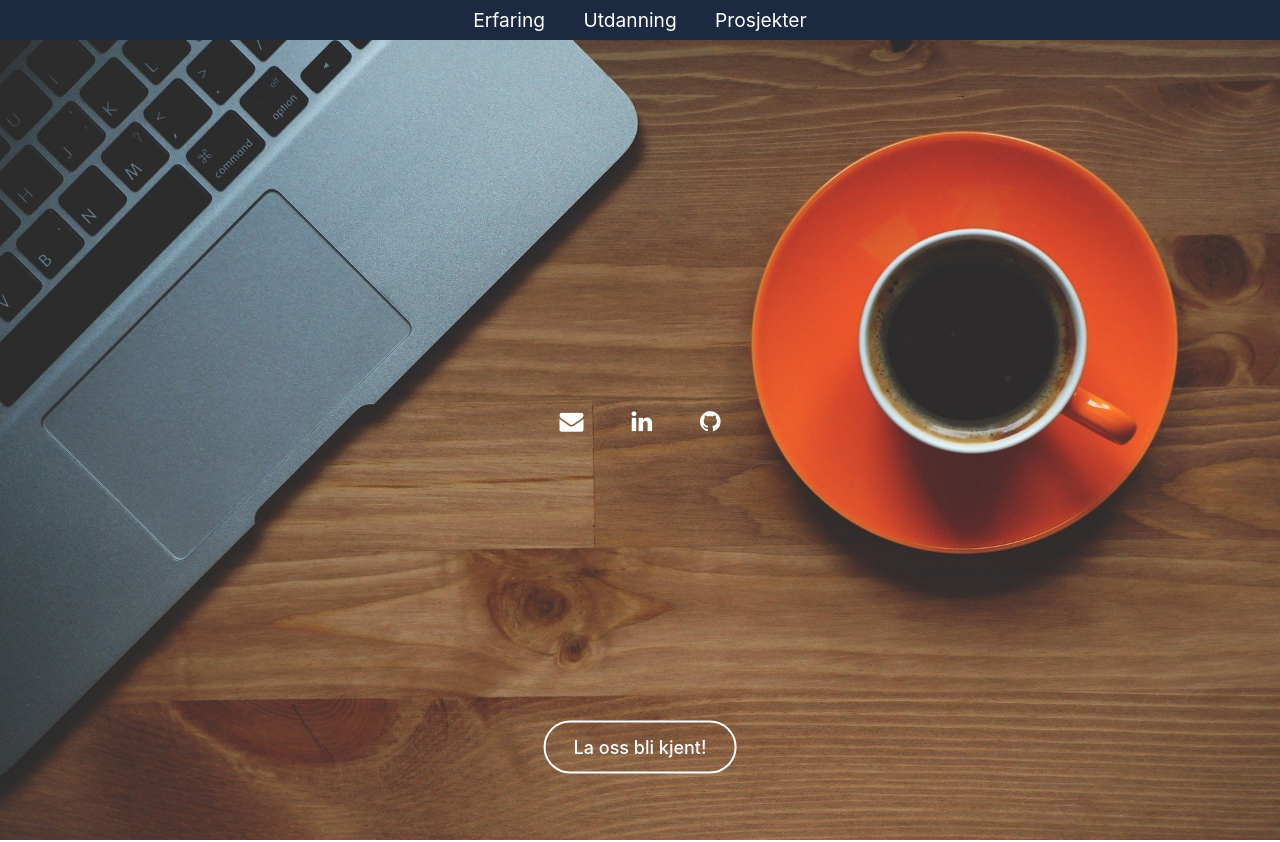
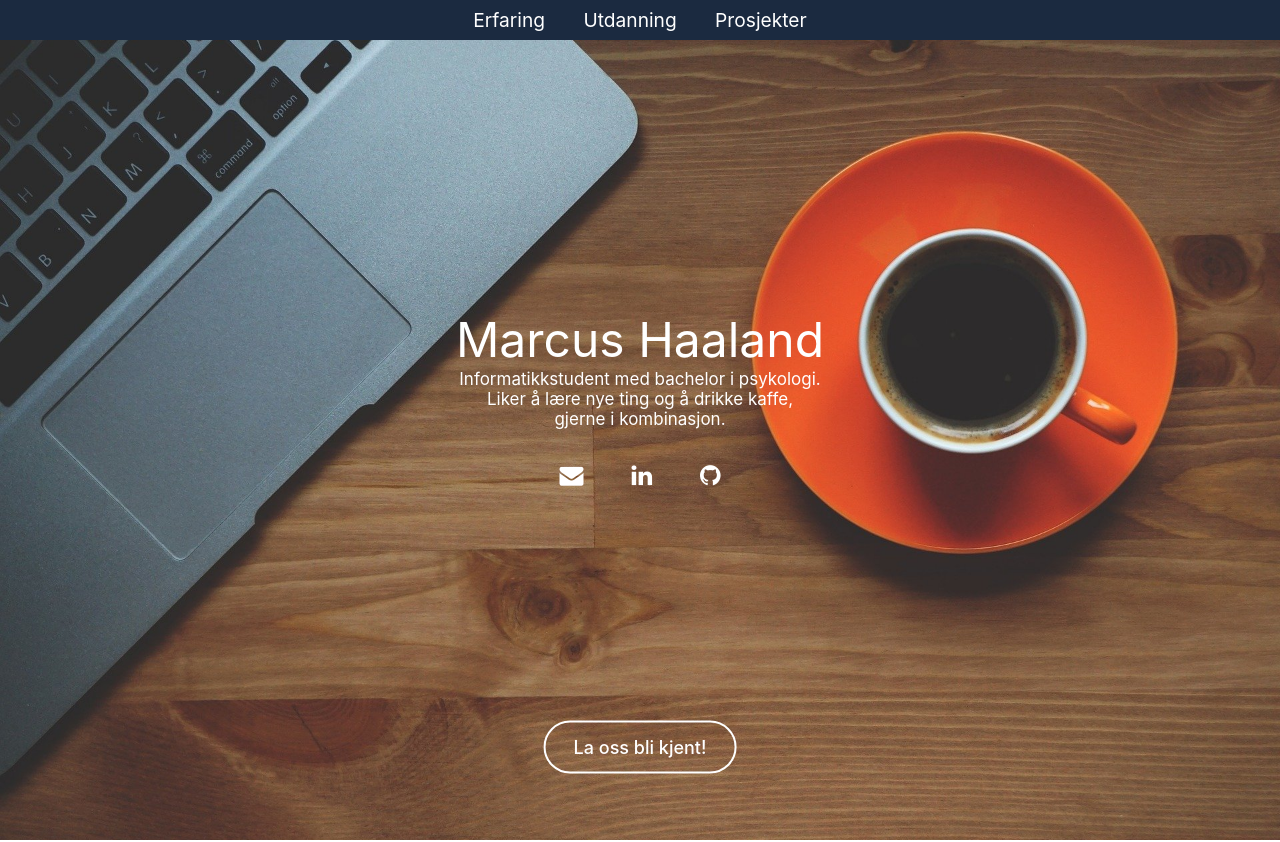
Before and after one commit to haalmarc/CV, a React (Create React App) app: page / in a window 1280 px wide. Shown: the top 842 px of the page. Built offline with nearby package versions, Linux system fonts and the light colour scheme.

Commit message:
Adjust positioning for socialcontainer

```diff
--- a/src/App.css
+++ b/src/App.css
@@ -106,7 +106,7 @@ a.anchor {
 
   .aboutMeBox {
     position: absolute;
-    top: 0;
+    top: 50%;
     left: 50%;
     transform: translate(-50%, -50%);
   }
@@ -114,6 +114,9 @@ a.anchor {
   .aboutMeBox > .socialContainer {
     position: relative;
     margin-top: 2em;
+    top: 0;
+    left: 0;
+    transform: none;
   }
 }
 
```
